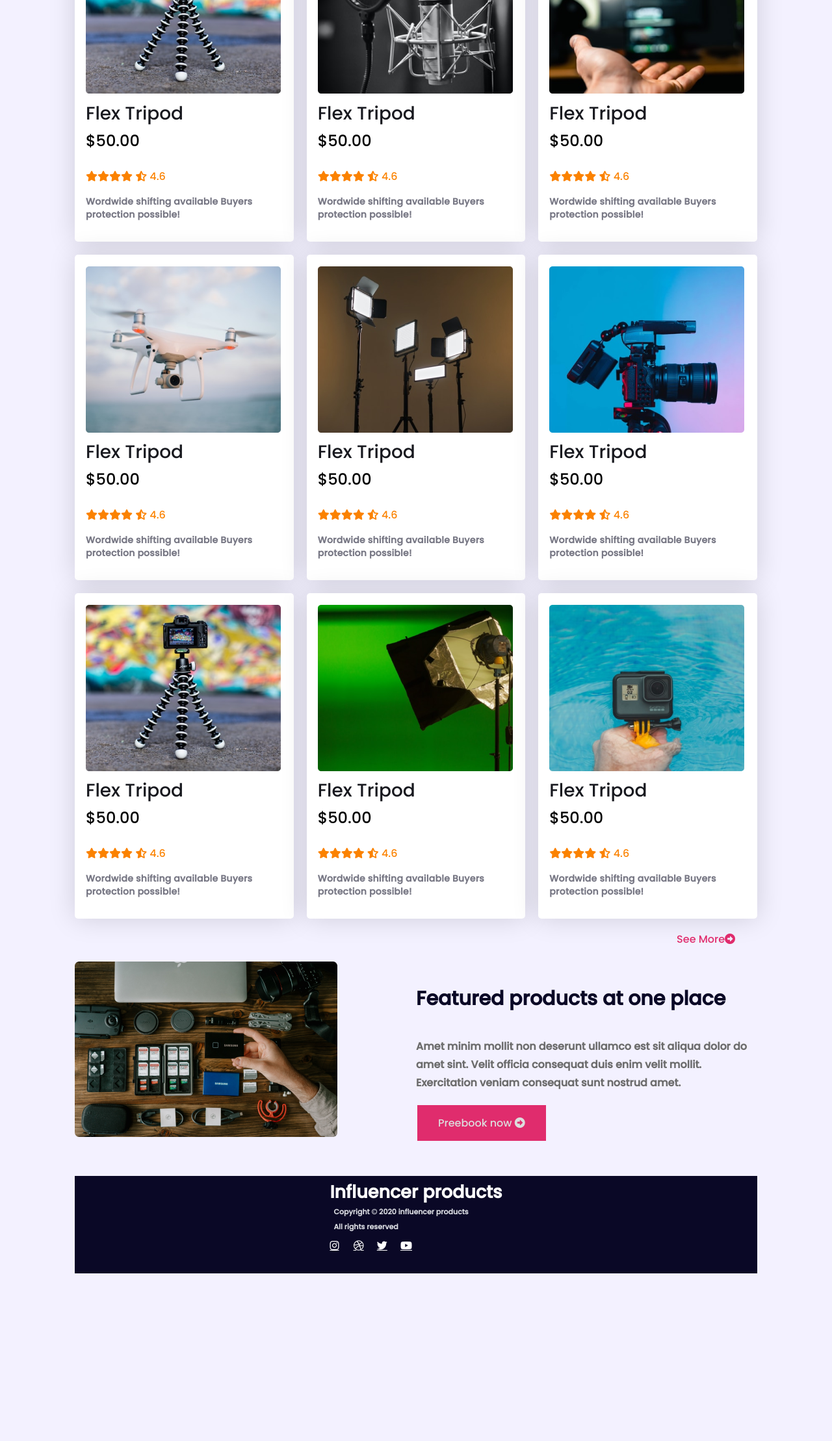
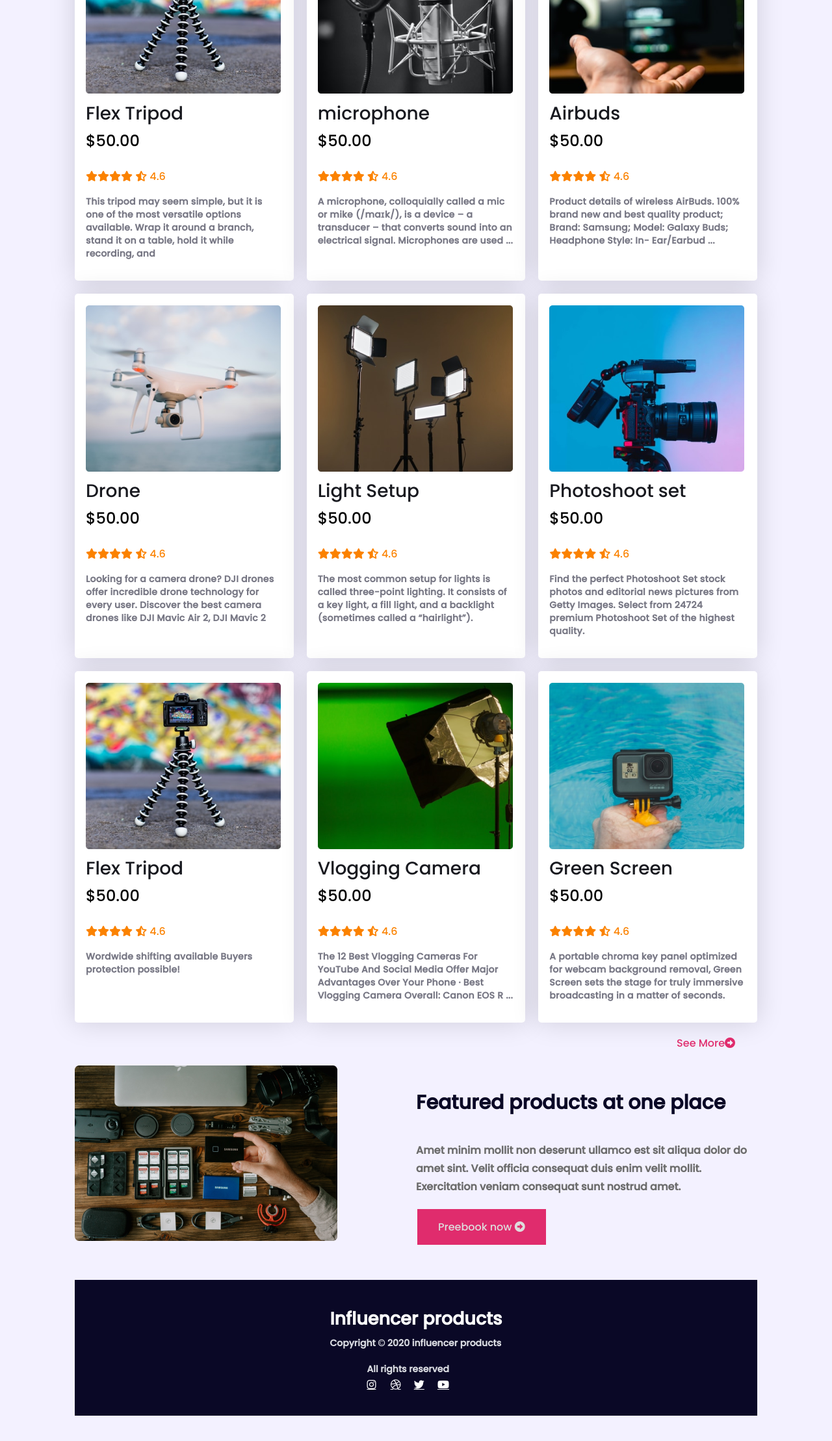
Before and after one commit to Raju1-Ahmed/Assingment-2022-2nd, a plain HTML site: page index.html in a window 1280 px wide. Shown: the part 966-3184 px from the top of the page at 65% size. Drawn offline with Linux system fonts and the light colour scheme.

```diff
--- a/index.html
+++ b/index.html
@@ -55,11 +55,11 @@
                   <i class="fas fa-star-half-alt"></i>
                   <span>4.6</span>
                 </p>
-                <p class="prd-p">Wordwide shifting available Buyers protection possible!</p>
+                <p class="prd-p">This tripod may seem simple, but it is one of the most versatile options available. Wrap it around a branch, stand it on a table, hold it while recording, and </p>
               </div>
               <div class="card-shadow">
                 <img src="./images/mic.png" alt="" />
-                <h2 class="prd-nm">Flex Tripod</h2>
+                <h2 class="prd-nm">microphone</h2>
                 <p class="prd-prc">$50.00</p>
                 <p class="prd-rtng">
                   <i class="fas fa-star"></i><i class="fas fa-star"></i
@@ -67,11 +67,11 @@
                   <i class="fas fa-star-half-alt"></i>
                   <span>4.6</span>
                 </p>
-                <p class="prd-p">Wordwide shifting available Buyers protection possible!</p>
+                <p class="prd-p">A microphone, colloquially called a mic or mike (/maɪk/), is a device – a transducer – that converts sound into an electrical signal. Microphones are used ...</p>
               </div>
               <div class="card-shadow">
                 <img src="./images/airpod.png" alt="" />
-                <h2 class="prd-nm">Flex Tripod</h2>
+                <h2 class="prd-nm">Airbuds</h2>
                 <p class="prd-prc">$50.00</p>
                 <p class="prd-rtng">
                   <i class="fas fa-star"></i><i class="fas fa-star"></i
@@ -79,11 +79,11 @@
                   <i class="fas fa-star-half-alt"></i>
                   <span>4.6</span>
                 </p>
-                <p class="prd-p">Wordwide shifting available Buyers protection possible!</p>
+                <p class="prd-p">Product details of wireless AirBuds. 100% brand new and best quality product; Brand: Samsung; Model: Galaxy Buds; Headphone Style: In- Ear/Earbud ...</p>
               </div>
               <div class="card-shadow">
                 <img src="./images/drone.png" alt="" />
-                <h2 class="prd-nm">Flex Tripod</h2>
+                <h2 class="prd-nm">Drone</h2>
                 <p class="prd-prc">$50.00</p>
                 <p class="prd-rtng">
                   <i class="fas fa-star"></i><i class="fas fa-star"></i
@@ -91,11 +91,11 @@
                   <i class="fas fa-star-half-alt"></i>
                   <span>4.6</span>
                 </p>
-                <p class="prd-p">Wordwide shifting available Buyers protection possible!</p>
+                <p class="prd-p">Looking for a camera drone? DJI drones offer incredible drone technology for every user. Discover the best camera drones like DJI Mavic Air 2, DJI Mavic 2 </p>
               </div>
               <div class="card-shadow">
                 <img src="./images/lights.png" alt="" />
-                <h2 class="prd-nm">Flex Tripod</h2>
+                <h2 class="prd-nm">Light Setup</h2>
                 <p class="prd-prc">$50.00</p>
                 <p class="prd-rtng">
                   <i class="fas fa-star"></i><i class="fas fa-star"></i
@@ -103,11 +103,11 @@
                   <i class="fas fa-star-half-alt"></i>
                   <span>4.6</span>
                 </p>
-                <p class="prd-p">Wordwide shifting available Buyers protection possible!</p>
+                <p class="prd-p">The most common setup for lights is called three-point lighting. It consists of a key light, a fill light, and a backlight (sometimes called a “hairlight”).</p>
               </div>
               <div class="card-shadow">
                 <img src="./images/camera.png" alt="" />
-                <h2 class="prd-nm">Flex Tripod</h2>
+                <h2 class="prd-nm">Photoshoot set</h2>
                 <p class="prd-prc">$50.00</p>
                 <p class="prd-rtng">
                   <i class="fas fa-star"></i><i class="fas fa-star"></i
@@ -115,7 +115,7 @@
                   <i class="fas fa-star-half-alt"></i>
                   <span>4.6</span>
                 </p>
-                <p class="prd-p">Wordwide shifting available Buyers protection possible!</p>
+                <p class="prd-p">Find the perfect Photoshoot Set stock photos and editorial news pictures from Getty Images. Select from 24724 premium Photoshoot Set of the highest quality.</p>
               </div>
               <div class="card-shadow">
                 <img src="./images/tripod.png" alt="" />
@@ -131,7 +131,7 @@
               </div>
               <div class="card-shadow">
                 <img src="./images/single-light.png" alt="" />
-                <h2 class="prd-nm">Flex Tripod</h2>
+                <h2 class="prd-nm">Vlogging Camera</h2>
                 <p class="prd-prc">$50.00</p>
                 <p class="prd-rtng">
                   <i class="fas fa-star"></i><i class="fas fa-star"></i
@@ -139,11 +139,12 @@
                   <i class="fas fa-star-half-alt"></i>
                   <span>4.6</span>
                 </p>
-                <p class="prd-p">Wordwide shifting available Buyers protection possible!</p>
+                <p class="prd-p">The 12 Best Vlogging Cameras For YouTube And Social Media Offer Major Advantages Over Your Phone · Best Vlogging Camera Overall: Canon EOS R ...
+                </p>
               </div>
               <div class="card-shadow">
                 <img src="./images/action.png" alt="" />
-                <h2 class="prd-nm">Flex Tripod</h2>
+                <h2 class="prd-nm">Green Screen</h2>
                 <p class="prd-prc">$50.00</p>
                 <p class="prd-rtng">
                   <i class="fas fa-star"></i><i class="fas fa-star"></i
@@ -151,7 +152,7 @@
                   <i class="fas fa-star-half-alt"></i>
                   <span>4.6</span>
                 </p>
-                <p class="prd-p">Wordwide shifting available Buyers protection possible!</p>
+                <p class="prd-p">A portable chroma key panel optimized for webcam background removal, Green Screen sets the stage for truly immersive broadcasting in a matter of seconds.</p>
               </div>
               </div>
               <div class="btn-wrp">
@@ -189,9 +190,10 @@
         <div class="top-content">
           <h2>Influencer products</h2>
           <p>Copyright © 2020  influencer products</p>
-          <p>All rights reserved</p>
+
         </div>
          <div class="icon-link">
+             <p>All rights reserved</p>
             <a href="#" class="fa fa-instagram"></a>
             <a href="#" class="fa fa-dribbble"></a>
             <a href="#" class="fa fa-twitter"></a>
--- a/style.css
+++ b/style.css
@@ -204,8 +204,9 @@ line-height: 28px;
 
 /* End Footer Top  */
 
-/* start manin Footer   */
+/* manin Footer   */
 .footer-section{
+   padding: 35px 0px;
    background: #0A0826;
    align-items: center;
    width: 1050px;
@@ -219,16 +220,27 @@ line-height: 28px;
    line-height: 4px;
    color: #fff;
 }
-.top-content p{
+.top-content p {
    color: #D9DBE1;
-   padding: 6px;
+   padding: 0px;
    font-weight: bold;
-   font-size: 11px;
-   line-height: 0px;
+   font-size: 14px;
+   line-height: 27px;
 }
 .icon-link {
-   margin-bottom: 30px;
+   margin-bottom: 0px;
+   margin-left: 0px;
+   padding: 0px 57px;
 }
+.icon-link p{
+   color: #D9DBE1;
+   font-weight: bold;
+   font-size: 14px;
+   line-height: 24px;
+   padding: 0;
+   margin: 0px;
+}
+
 .icon-link a{
    width: 32px;
    color: #fff;
@@ -264,8 +276,9 @@ line-height: 28px;
    text-align: center;
  }
   .products {
-  grid-template-columns:repeat(1, 1fr);
-  align-items: center;
+     display: flex;
+     flex-direction:column;
+
  }
 
  .footer-top{
@@ -340,6 +353,13 @@ text-align: center;
      display: flex;
      justify-content: center;
    }
+   .icon-link a {
+      width: 32px;
+      color: #fff;
+    }
+    .icon-link p{
+      display: inline-block;
+
 .top-content{
      text-align: center;
   }
```
Also changed, not shown: 1 other file.
